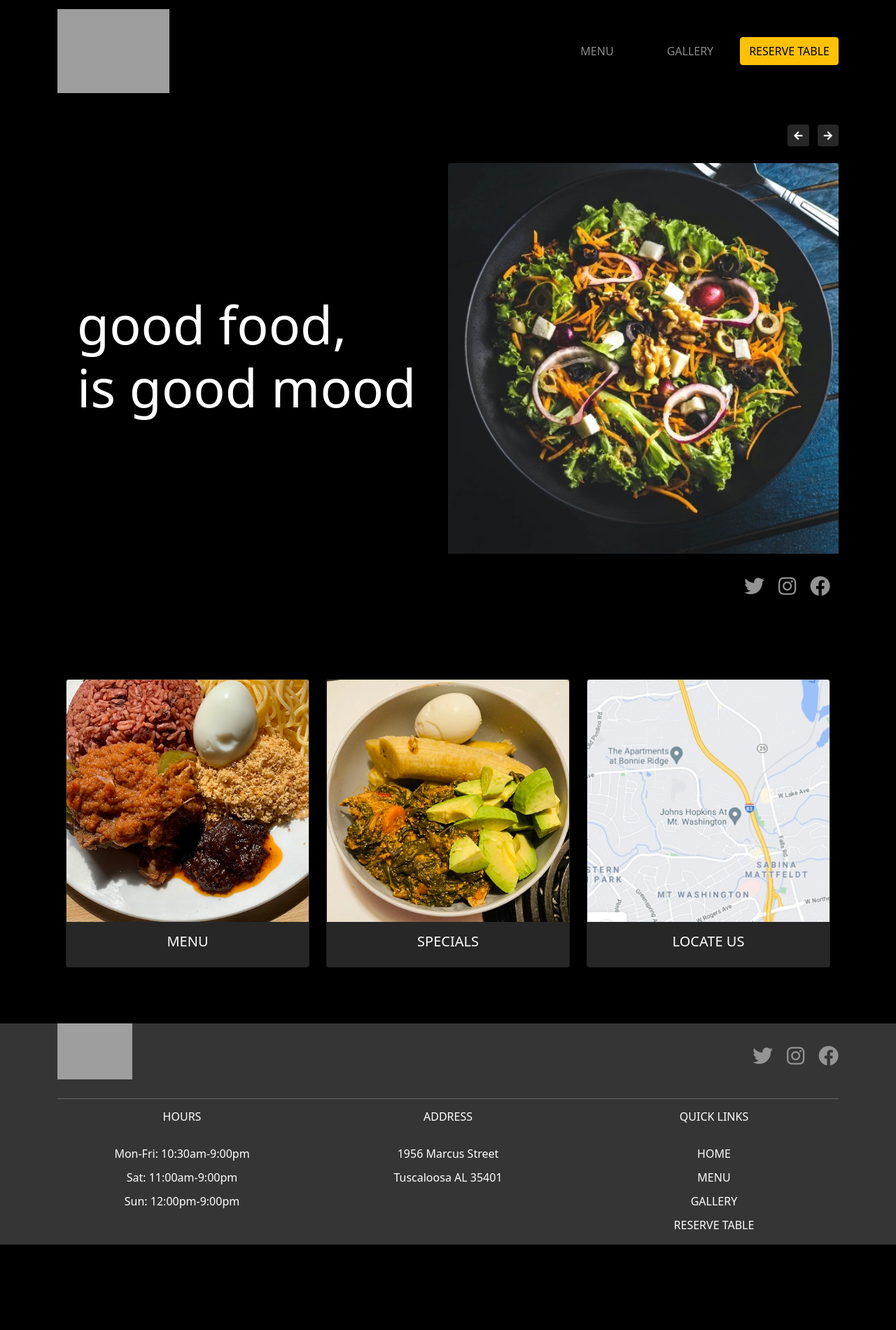
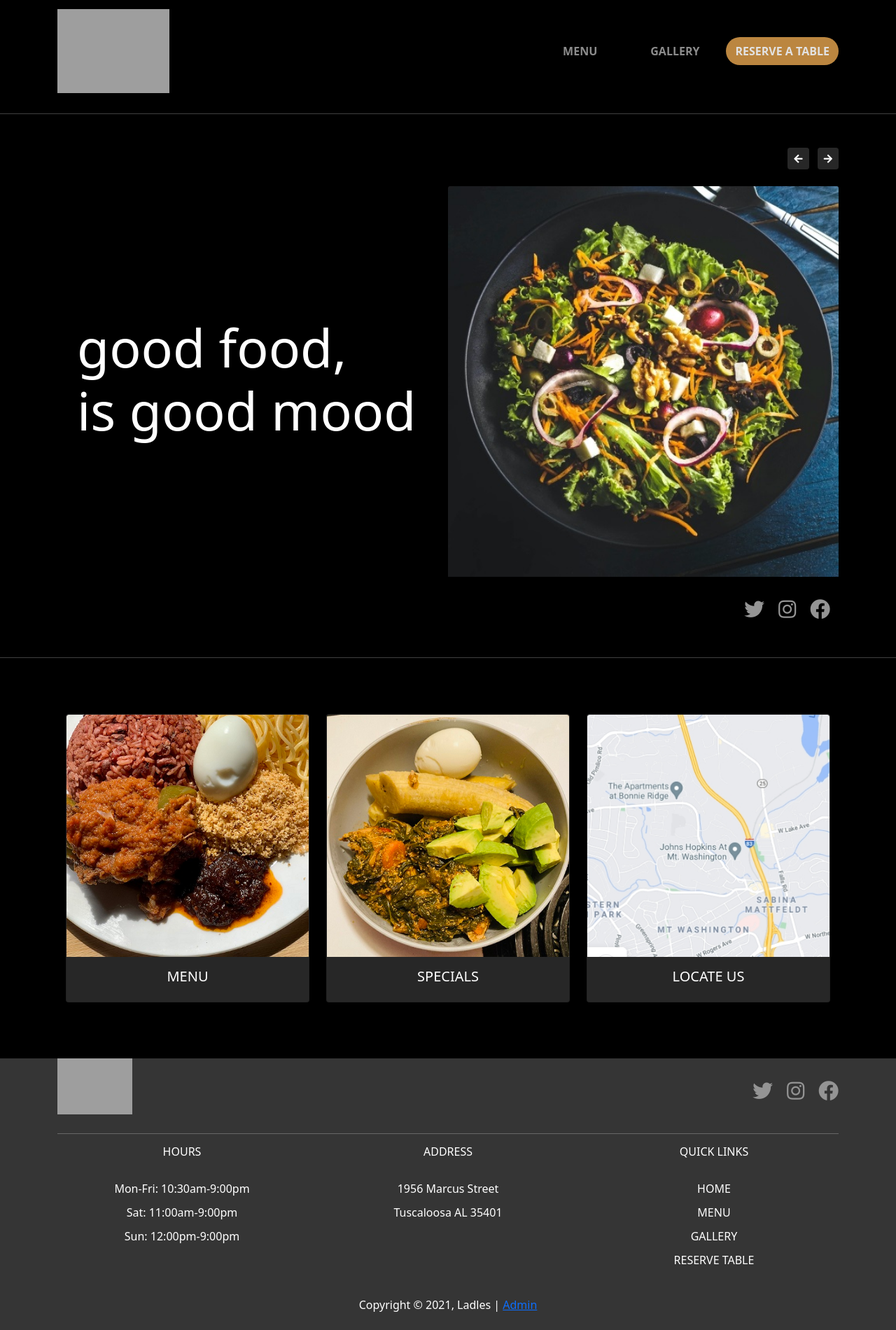
Before and after one commit to dopewevmond/ladles, a Flask app: page / in a window 1280 px wide. Shown: the whole page at 70% size. Before the commit the page ends 1778 px from the top, so only its background shows below. Run offline with Flask 2, Linux system fonts and the light colour scheme; grey boxes are pictures that could not be loaded.

Commit message:
finished home page

```diff
--- a/app/static/css/styles.css
+++ b/app/static/css/styles.css
@@ -4,6 +4,22 @@
 .navbar-button--padding {
     padding-left: 30px;
     padding-right: 30px;
+}
+.navbar-li--links {
+    text-align: center;
+}
+.navbar-a--text {
+    font-weight: bold;
+}
+.navbar--button {
+    background-color: #bb8640;
+    color: rgb(226, 226, 226);
+    border-radius: 35px;
+    transition: all .5s linear 0s;
+}
+.navbar--button:hover {
+    background-color: #FF9001;
+    color: #fff;
 }
 .carousel-button--color {
     color: #fff;
@@ -69,7 +85,15 @@ footer li {
     background-color: #272727;
     color: white;
     text-align: center;
+    overflow: hidden;
 }
+.card--custom > img {
+    transition: transform .5s ease;
+}
+.card--custom:hover img {
+    transform: scale(1.5);
+}
+
 .card--link {
     color: #fff;
     text-decoration: none;
--- /dev/null
+++ b/app/static/js/script.js
@@ -0,0 +1,6 @@
+const year_element = document.getElementsByClassName('js-current-year')[0];
+const current_year = new Date().getFullYear();
+// console.log(current_year);
+document.addEventListener('DOMContentLoaded', () => {
+    year_element.innerHTML = current_year;
+});
--- a/app/templates/base.html
+++ b/app/templates/base.html
@@ -15,60 +15,108 @@
 </head>
 <body class="body-background--black">
     <!-- Navbar -->
+
     <nav class="navbar navbar-expand-lg navbar-dark">
-    <!-- Container wrapper -->
         <div class="container">
-      <!-- Toggle button -->
-      <button
-        class="navbar-toggler"
-        type="button"
-        data-mdb-toggle="collapse"
-        data-mdb-target="#navbarSupportedContent"
-        aria-controls="navbarSupportedContent"
-        aria-expanded="false"
-        aria-label="Toggle navigation"
-      >
-        <i class="fas fa-bars"></i>
-      </button>
-
-      <!-- Collapsible wrapper -->
-      <div class="collapse navbar-collapse" id="navbarSupportedContent">
-        <!-- Navbar brand -->
             <a class="navbar-brand mt-2 mt-lg-0" href="#">
                 <img src="{{ url_for('static', filename='images/logo.svg') }}" alt="" loading="lazy" height="120">
               </a>
-      </div>
-      <!-- Collapsible wrapper -->
+          <button class="navbar-toggler" type="button" data-bs-toggle="collapse" data-bs-target="#navbarSupportedContent" aria-controls="navbarSupportedContent" aria-expanded="false" aria-label="Toggle navigation">
+            <span class="navbar-toggler-icon"></span>
+          </button>
+          <div class="collapse navbar-collapse" id="navbarSupportedContent">
+            <ul class="navbar-nav me-auto mb-2 mb-lg-0">
 
-      <!-- Right elements -->
-      <ul class="navbar-nav ml-auto">
+            </ul>
+            <form class="d-flex">
+              <ul class="navbar-nav w-100 navbar-li--links">
                 <li class="nav-item navbar-button--padding">
-            <a href="#" class="nav-link ">
-                MENU
-            </a>
+                    <a href="#" class="nav-link navbar-a--text">MENU</a>
                 </li>
                 <li class="nav-item navbar-button--padding">
-            <a href="#" class="nav-link">
-                GALLERY
-            </a>
+                    <a href="#" class="nav-link navbar-a--text">GALLERY</a>
                 </li>
+                <button class="btn navbar-a--text navbar--button">RESERVE A TABLE</button>
+              </ul>
+            </form>
+          </div>
+        </div>
+      </nav>
 
-        <button class="btn btn-warning">
-            RESERVE TABLE
-        </button>
-      </ul>
-
-      </div>
-      <!-- Right elements -->
-    </div>
-    <!-- Container wrapper -->
-  </nav>
-  <!-- Navbar -->
-
+      <hr style="color: #fff;">
 
     {% block content %} {% endblock %}
 
+
+
+    <footer class="footer">
+        <div class="container-lg">
+            <div class="row">
+                <div class="col-12 col-md-6 footer--position footer--position-left">
+                    <a class="" href="#">
+                        <img src="{{ url_for('static', filename='images/logo.svg') }}" alt="" loading="lazy" height="80">
+                      </a>
+                </div>
+                <div class="col col-md footer--position footer--position-right">
+                    <span class="d-flex justify-content-center justify-content-md-end py-md-4">
+                        <span class="icons-span--color">
+                            <a href="#">
+                                <span class="fab fa-twitter"></span>
+                            </a>
+                        </span>
+                        <span class="icons-span--color">
+                            <a href="#">
+                                <span class="fab fa-instagram"></span>
+                            </a>
+                        </span>
+                        <span class="icons-span--color">
+                            <a href="#">
+                                <span class="fab fa-facebook"></span>
+                            </a>
+                        </span>
+                    </span>
+                </div>
+            </div>
+
+            <hr>
+
+            <div class="row">
+                <div class="col-12 col-md-4 footer--mobile-spacing">
+                    <h6>HOURS</h6>
+                    <ul>
+                        <li>Mon-Fri: 10:30am-9:00pm</li>
+                        <li>Sat: 11:00am-9:00pm</li>
+                        <li>Sun: 12:00pm-9:00pm</li>
+                    </ul>
+                </div>
+
+                <div class="col-12 col-md-4 footer--mobile-spacing">
+                    <h6>ADDRESS</h6>
+                    <ul>
+                        <li><span>1956 Marcus Street</span></li>
+                        <li><span>Tuscaloosa AL 35401</span></li>
+                    </ul>
+                </div>
+
+                <div class="col-12 col-md-4 footer--mobile-spacing">
+                    <h6>QUICK LINKS</h6>
+                    <ul>
+                        <li><a href="#" class="footer-li--a">HOME</a></li>
+                        <li><a href="#" class="footer-li--a">MENU</a></li>
+                        <li><a href="#" class="footer-li--a">GALLERY</a></li>
+                        <li><a href="#" class="footer-li--a">RESERVE TABLE</a></li>
+                    </ul>
+                </div>
+            </div>
+        </div>
+
+        <div class="text-center py-4">
+            Copyright &copy; <span class="js-current-year"></span>, Ladles | <a href="#">Admin</a>
+        </div>
+    </footer>
+
     <!-- BOOTSTRAP -->
     <script src="https://cdn.jsdelivr.net/npm/bootstrap@5.0.2/dist/js/bootstrap.bundle.min.js" integrity="sha384-MrcW6ZMFYlzcLA8Nl+NtUVF0sA7MsXsP1UyJoMp4YLEuNSfAP+JcXn/tWtIaxVXM" crossorigin="anonymous"></script>
+    <script src="{{ url_for('static', filename='js/script.js') }}"></script>
 </body>
 </html>
--- a/app/templates/index.html
+++ b/app/templates/index.html
@@ -2,7 +2,7 @@
 
 {% block content %}
 
-<section id="posts" class="posts-section">
+<section>
     <div class="container-lg py-2">
         <div class="container-lg px-0">
             <div class="row">
@@ -110,7 +110,7 @@
     </div>
 </section>
 
-
+<hr style="color: #fff;">
 
 <section>
     <div class="container">
@@ -150,69 +150,4 @@
         </div>
     </div>
 </section>
-
-
-
-<footer class="footer">
-    <div class="container-lg">
-        <div class="row">
-            <div class="col-12 col-md-6 footer--position footer--position-left">
-                <a class="" href="#">
-                    <img src="{{ url_for('static', filename='images/logo.svg') }}" alt="" loading="lazy" height="80">
-                  </a>
-            </div>
-            <div class="col col-md footer--position footer--position-right">
-                <span class="d-flex justify-content-center justify-content-md-end py-md-4">
-                    <span class="icons-span--color">
-                        <a href="#">
-                            <span class="fab fa-twitter"></span>
-                        </a>
-                    </span>
-                    <span class="icons-span--color">
-                        <a href="#">
-                            <span class="fab fa-instagram"></span>
-                        </a>
-                    </span>
-                    <span class="icons-span--color">
-                        <a href="#">
-                            <span class="fab fa-facebook"></span>
-                        </a>
-                    </span>
-                </span>
-            </div>
-        </div>
-
-        <hr>
-
-        <div class="row">
-            <div class="col-12 col-md-4 footer--mobile-spacing">
-                <h6>HOURS</h6>
-                <ul>
-                    <li>Mon-Fri: 10:30am-9:00pm</li>
-                    <li>Sat: 11:00am-9:00pm</li>
-                    <li>Sun: 12:00pm-9:00pm</li>
-                </ul>
-            </div>
-
-            <div class="col-12 col-md-4 footer--mobile-spacing">
-                <h6>ADDRESS</h6>
-                <ul>
-                    <li><span>1956 Marcus Street</span></li>
-                    <li><span>Tuscaloosa AL 35401</span></li>
-                </ul>
-            </div>
-
-            <div class="col-12 col-md-4 footer--mobile-spacing">
-                <h6>QUICK LINKS</h6>
-                <ul>
-                    <li><a href="#" class="footer-li--a">HOME</a></li>
-                    <li><a href="#" class="footer-li--a">MENU</a></li>
-                    <li><a href="#" class="footer-li--a">GALLERY</a></li>
-                    <li><a href="#" class="footer-li--a">RESERVE TABLE</a></li>
-                </ul>
-            </div>
-
-        </div>
-    </div>
-</footer>
 {% endblock %}
```
Lines whose indentation alone changed are shown as unchanged.
